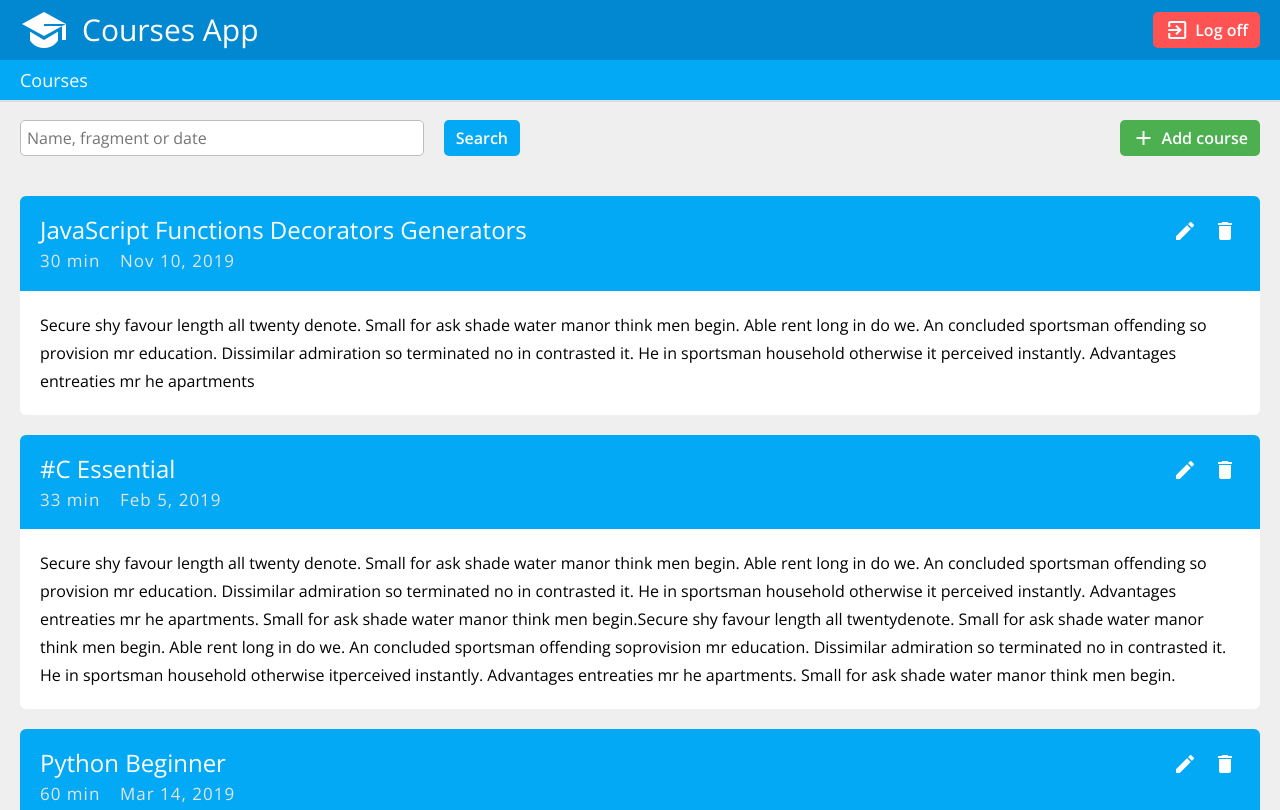
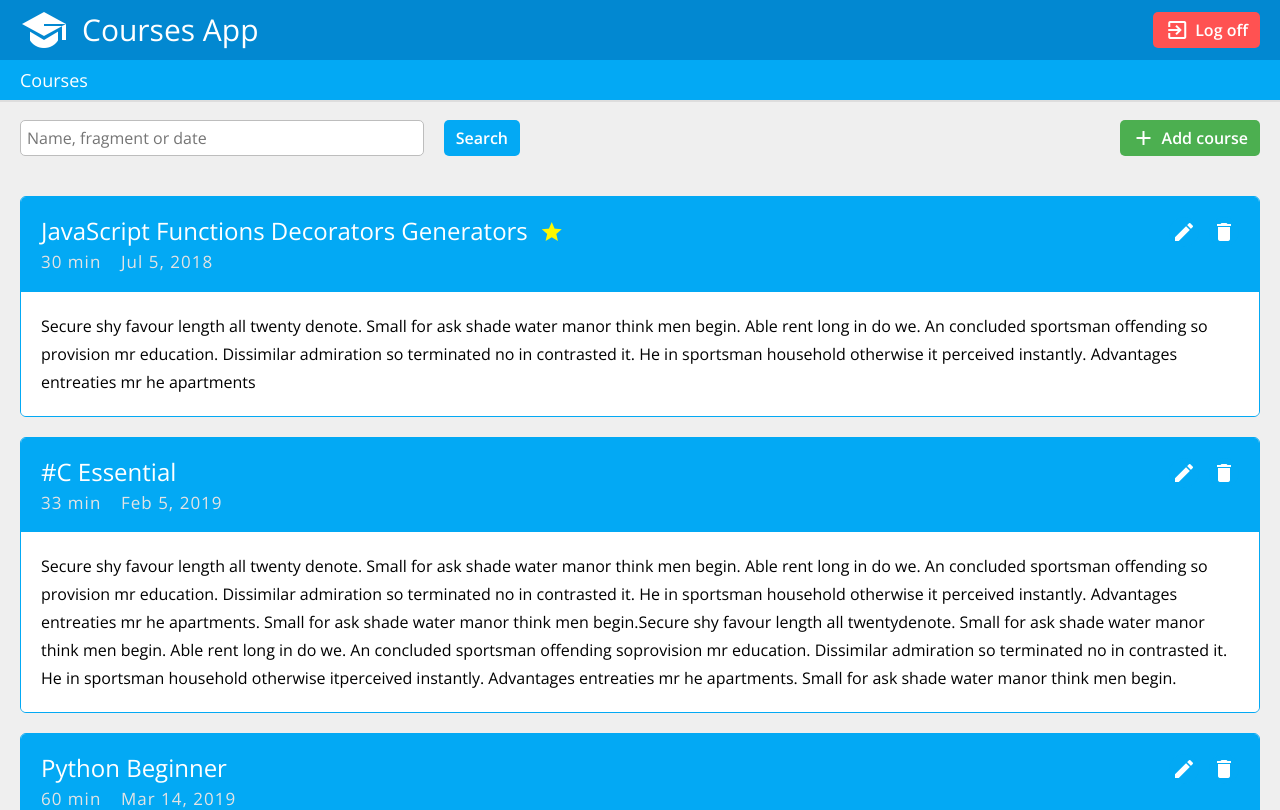
Before and after one commit to Drogbi/Angular-mentoring-program, an Angular app: page / in a window 1280 px wide. Shown: the top 810 px of the page. Built offline with nearby package versions, Linux system fonts and the light colour scheme.

Commit message:
change ts lint config, minor fixes, implement task directives

```diff
--- a/src/app/containers/containers.module.ts
+++ b/src/app/containers/containers.module.ts
@@ -4,12 +4,8 @@ import { CoursesModule } from '@containers/courses/courses.module';
 import { ComponentsModule } from '@components/components.module';
 
 @NgModule({
-    imports: [
-        CommonModule, ComponentsModule
-    ],
-    exports: [
-        CoursesModule
-    ],
-    declarations: []
+    imports: [CommonModule, ComponentsModule, CoursesModule],
+    exports: [CoursesModule],
+    declarations: [],
 })
-export class ContainersModule { }
+export class ContainersModule {}
--- a/src/app/containers/courses/course-item/course-item.component.css
+++ b/src/app/containers/courses/course-item/course-item.component.css
@@ -23,8 +23,11 @@
     padding: 20px;
 }
 
+.course__button-group {
+    margin-left: auto;
+}
+
 .course__title {
-    margin-right: auto;
     font-weight: 300;
 }
 
@@ -57,6 +60,12 @@
      padding-left: 10px;
  }
 
+.course__top-rated-icon {
+    color: rgb(252, 248, 0);
+    padding: 3px 0 0 12px;
+    cursor: default;
+}
+
 
 @media (max-width: 780px) {
     .course__time-info {
--- a/src/app/containers/courses/course-item/course-item.component.html
+++ b/src/app/containers/courses/course-item/course-item.component.html
@@ -1,8 +1,9 @@
-<div class="course">
+<div [appHighlightBorder]='course.creationDate' class="course">
     <div class="course__info">
         <div class="course__info-header">
             <div class="course__title-row">
                 <h2 class="course__title">{{course.title}}</h2>
+                <i title="Top rated" *ngIf="course.topRated" class="material-icons course__top-rated-icon">star</i>
                 <div class="course__button-group">
                     <app-button class="button-group__button-item" icon="edit" shape="round"></app-button>
                     <app-button class="button-group__button-item" icon="delete" shape="round" (click)="deleteCourse()"></app-button>
--- /dev/null
+++ b/src/app/containers/courses/course-item/highlight-border.directive.ts
@@ -0,0 +1,27 @@
+import { Directive, ElementRef, Input, OnInit } from '@angular/core';
+
+@Directive({
+    selector: '[appHighlightBorder]',
+})
+export class HighlightBorderDirective implements OnInit {
+    @Input('appHighlightBorder') creationDate: Date;
+
+    private currentDate: Date = new Date();
+    private element: ElementRef;
+
+    constructor(private el: ElementRef) {
+        this.element = el;
+    }
+
+    ngOnInit() {
+        this.element.nativeElement.style.border = '1px solid red';
+        if (
+            this.creationDate < this.currentDate &&
+            this.creationDate >= new Date(new Date().setDate(new Date().getDate() - 14))
+        ) {
+            this.element.nativeElement.style.border = '1px solid #4CAF50';
+        } else if (this.creationDate > this.currentDate) {
+            this.element.nativeElement.style.border = '1px solid #03A9F4';
+        }
+    }
+}
--- a/src/app/containers/courses/courses-list/courses-list.component.css
+++ b/src/app/containers/courses/courses-list/courses-list.component.css
@@ -12,3 +12,14 @@
     margin: 0 auto;
     width: 100%;
 }
+
+.courses-list__no-courses {
+    width: 100%;
+    padding: 12px;
+    border-radius: 6px;
+    text-transform: uppercase;
+    color: #BDBDBD;
+    font-size: 18px;
+    text-align: center;
+    font-weight: 700;
+}
--- a/src/app/containers/courses/courses-list/courses-list.component.html
+++ b/src/app/containers/courses/courses-list/courses-list.component.html
@@ -1,4 +1,5 @@
 <div class="courses-list">
     <app-course-item class="courses-list__course-item" (deleted)="onDeleted($event)" *ngFor="let course of courses" [course]="course"></app-course-item>
-    <app-button (click)="onLoadMoreClick()" class="courses-list__load-more" color="green" size="l" label="LOAD MORE"></app-button>
+    <app-button *ngIf='courses.length' (click)="onLoadMoreClick()" class="courses-list__load-more" color="green" size="l" label="LOAD MORE"></app-button>
+    <div *ngIf='!courses.length' class='courses-list__no-courses'>no data. <br> feel free to add new course</div>
 </div>
--- a/src/app/containers/courses/courses-list/courses-list.component.ts
+++ b/src/app/containers/courses/courses-list/courses-list.component.ts
@@ -28,5 +28,7 @@ export class CoursesListComponent implements OnInit {
         console.log('Loading More Courses...');
     }
 
-
+    public onAddCourseClick(): void {
+        console.log('Course added...');
+    }
 }
--- a/src/app/containers/courses/shared/course.model.ts
+++ b/src/app/containers/courses/shared/course.model.ts
@@ -4,4 +4,5 @@ export interface Course {
     creationDate: Date;
     durationMin: number;
     description: string;
+    topRated: boolean;
 }
--- a/src/app/containers/courses/shared/course.service.ts
+++ b/src/app/containers/courses/shared/course.service.ts
@@ -1,29 +1,61 @@
 import { Injectable } from '@angular/core';
 import { Course } from './course.model';
-import { Observable, from, of} from 'rxjs';
-
+import { Observable, from, of } from 'rxjs';
+import { TransitiveCompileNgModuleMetadata } from '@angular/compiler';
 
 const courses = [
-    { id: 0, title: 'JavaScript Functions Decorators Generators', creationDate: new Date(2019, 10, 10), description: 'Secure shy favour length all twenty ' +
+    {
+        id: 0,
+        title: 'JavaScript Functions Decorators Generators',
+        creationDate: new Date(2018, 6, 5),
+        description:
+            'Secure shy favour length all twenty ' +
             'denote. Small for ask shade water manor think men begin. Able rent long in do we. An concluded sportsman offending so ' +
             'provision mr education. Dissimilar admiration so terminated no in contrasted it. He in sportsman household otherwise it ' +
-        'perceived instantly. Advantages entreaties mr he apartments', durationMin: 30 },
-    { id: 1, title: '#C Essential', creationDate: new Date(2019, 1, 5), description: 'Secure shy favour length all twenty ' +
+            'perceived instantly. Advantages entreaties mr he apartments',
+        durationMin: 30,
+        topRated: true,
+    },
+    {
+        id: 1,
+        title: '#C Essential',
+        creationDate: new Date(2019, 1, 5),
+        description:
+            'Secure shy favour length all twenty ' +
             'denote. Small for ask shade water manor think men begin. Able rent long in do we. An concluded sportsman offending so ' +
             'provision mr education. Dissimilar admiration so terminated no in contrasted it. He in sportsman household otherwise it ' +
             'perceived instantly. Advantages entreaties mr he apartments. Small for ask shade water manor think men begin.' +
             'Secure shy favour length all twenty' +
             'denote. Small for ask shade water manor think men begin. Able rent long in do we. An concluded sportsman offending so' +
             'provision mr education. Dissimilar admiration so terminated no in contrasted it. He in sportsman household otherwise it' +
-        'perceived instantly. Advantages entreaties mr he apartments. Small for ask shade water manor think men begin.', durationMin: 33 },
-    { id: 2, title: 'Python Beginner', creationDate: new Date(2019, 2, 14), description: 'Secure shy favour length all twenty ' +
+            'perceived instantly. Advantages entreaties mr he apartments. Small for ask shade water manor think men begin.',
+        durationMin: 33,
+        topRated: false,
+    },
+    {
+        id: 2,
+        title: 'Python Beginner',
+        creationDate: new Date(2019, 2, 14),
+        description:
+            'Secure shy favour length all twenty ' +
             'denote. Small for ask shade water manor think men begin. Able rent long in do we. An concluded sportsman offending so ' +
             'provision mr education. Dissimilar admiration so terminated no in contrasted it. He in sportsman household otherwise it ' +
-        'perceived instantly. Advantages entreaties mr he apartments', durationMin: 60 },
-    { id: 3, title: 'JavaScript. ES6 Modules', creationDate: new Date(2018, 11, 23), description: 'Secure shy favour length all twenty ' +
+            'perceived instantly. Advantages entreaties mr he apartments',
+        durationMin: 60,
+        topRated: false,
+    },
+    {
+        id: 3,
+        title: 'JavaScript. ES6 Modules',
+        creationDate: new Date(2018, 11, 23),
+        description:
+            'Secure shy favour length all twenty ' +
             'denote. Small for ask shade water manor think men begin. Able rent long in do we. An concluded sportsman offending so ' +
             'provision mr education. Dissimilar admiration so terminated no in contrasted it. He in sportsman household otherwise it ' +
-        'perceived instantly. Advantages entreaties mr he apartments. Small for ask shade water manor think men begin.', durationMin: 132 },
+            'perceived instantly. Advantages entreaties mr he apartments. Small for ask shade water manor think men begin.',
+        durationMin: 132,
+        topRated: true,
+    },
 ];
 
 @Injectable({
--- a/tslint.json
+++ b/tslint.json
@@ -120,7 +120,7 @@
         "use-input-property-decorator": true,
         "use-output-property-decorator": true,
         "use-host-property-decorator": true,
-        "no-input-rename": true,
+        "no-input-rename": false,
         "no-output-rename": true,
         "use-life-cycle-interface": true,
         "use-pipe-transform-interface": true,
```
Also changed, not shown: src/app/containers/courses/courses.module.ts (+13 -2 lines), 1 other file (tests, documents, lock files or other folders). Lines whose indentation alone changed are shown as unchanged.
